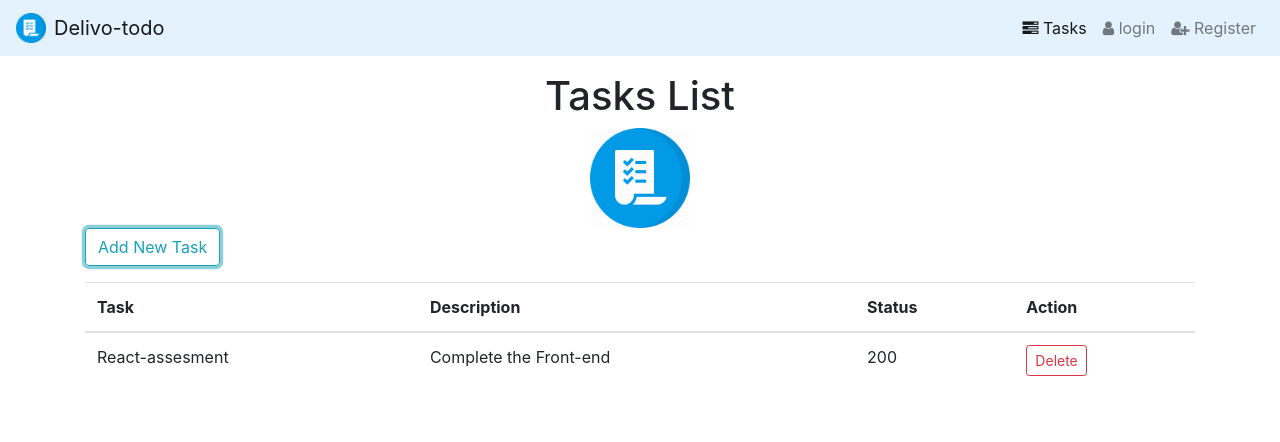
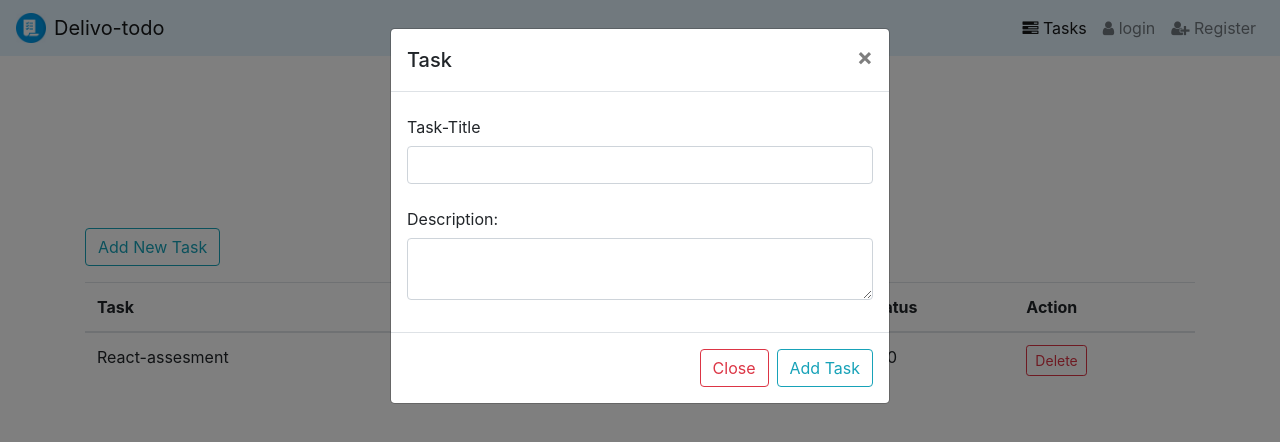
Before and after one commit to Syldox/React-todo-list, a React (Create React App) app: page /tasks in a window 1280 px wide. Both pictures are taken after a click on the button "Add New Task". Shown: the top 442 px of the page. Built offline with nearby package versions, Linux system fonts and the light colour scheme; no server answers.

Commit message:
setting up the modal in the task component for adding tasks

```diff
--- a/src/components/Tasks.jsx
+++ b/src/components/Tasks.jsx
@@ -46,9 +46,62 @@ class Tasks extends Component {
 						alt=""
 					/>
 				</div>
-				<button onClick={this.handleAdd} className="btn btn-outline-info mb-3">
+				<button
+					onClick={this.handleAdd}
+					type="button"
+					className="btn btn-outline-info mb-3"
+					data-toggle="modal"
+					data-target="#exampleModal"
+				>
 					Add New Task
 				</button>
+
+				<div
+					className="modal fade"
+					id="exampleModal"
+					tabindex="-1"
+					role="dialog"
+					aria-labelledby="exampleModalLabel"
+					aria-hidden="true"
+				>
+					<div className="modal-dialog" role="document">
+						<div className="modal-content">
+							<div className="modal-header">
+								<h5 className="modal-title" id="exampleModalLabel">
+									Task
+								</h5>
+								<button type="button" className="close" data-dismiss="modal" aria-label="Close">
+									<span aria-hidden="true">&times;</span>
+								</button>
+							</div>
+							<div className="modal-body">
+								<form>
+									<div className="form-group">
+										<label htmlFor="title" className="col-form-label">
+											Task-Title
+										</label>
+										<input type="text" class="form-control" id="recipient-name" />
+									</div>
+									<div class="form-group">
+										<label htmlFor="description" className="col-form-label">
+											Description:
+										</label>
+										<textarea class="form-control" id="message-text" />
+									</div>
+								</form>
+							</div>
+							<div className="modal-footer">
+								<button type="button" className="btn btn-outline-danger" data-dismiss="modal">
+									Close
+								</button>
+								<button type="button" className="btn btn-outline-info">
+									Add Task
+								</button>
+							</div>
+						</div>
+					</div>
+				</div>
+
 				<table className="table">
 					<thead>
 						<tr>
```
Also changed, not shown: package.json (+12 -2 lines), 1 other file (tests, documents, lock files or other folders).
